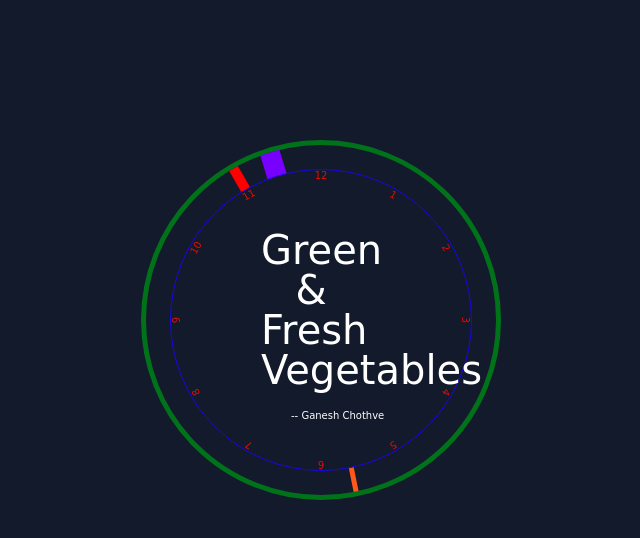
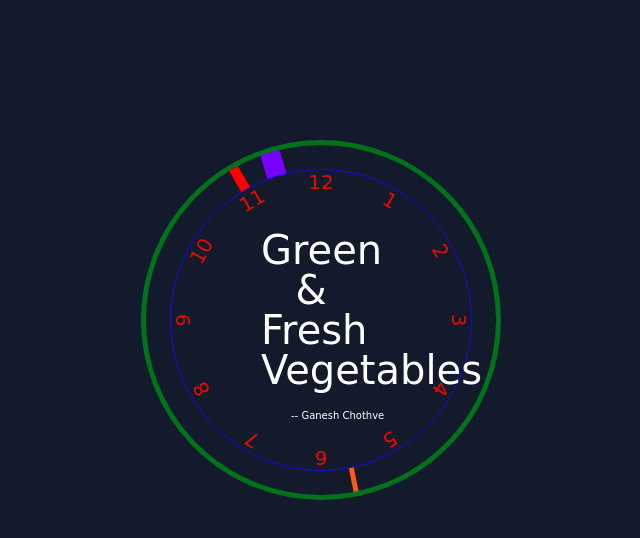
Before and after one commit to GaneshChothve/MyClock, a plain HTML site: page index.html in a window 1280 px wide. Shown: the whole page, without its empty margins (319-959 px from the left). Drawn offline with Linux system fonts and the light colour scheme; a web font is replaced by a local one.

Commit message:
Update style.css

```diff
--- a/style.css
+++ b/style.css
@@ -61,13 +61,13 @@ body, .clock{
     z-index: 4;
 }
 
-.inner-circle .number {
+.number {
     --rotation: 0;
     position: absolute;
     width: 100%;
     height: 100%;
     text-align: center;
-    font-size: 10px;
+    font-size: 20px;
     color: green;
     transform: rotate(var(--rotation));
 }
```
